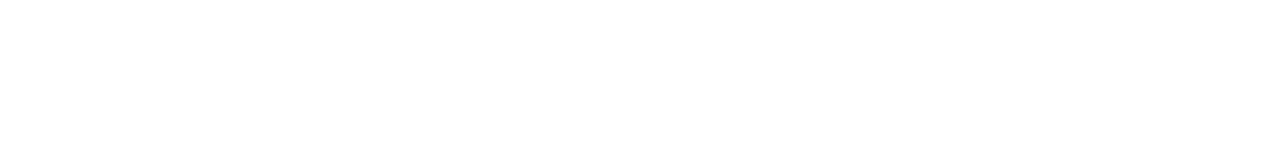
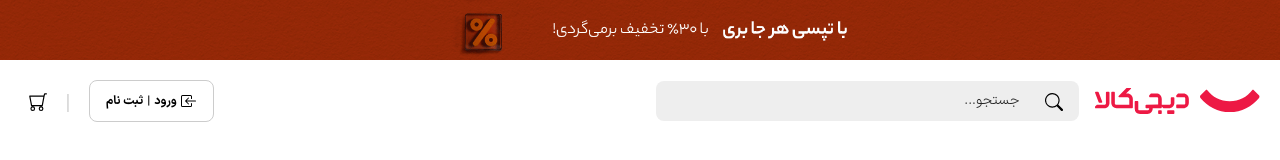
Before and after one commit to alishahi7645/digikala, a website: page src/pages/index.html in a window 1280 px wide. Drawn offline with Linux system fonts and the light colour scheme.

Commit message:
پایان طراحی هدر دیجیکالا

```diff
--- a/src/pages/index.html
+++ b/src/pages/index.html
@@ -1,4 +1,4 @@
-<html lang="en">
+<html lang="en" dir="rtl" class="">
   <head>
     <meta charset="UTF-8" />
     <meta name="viewport" content="width=device-width, initial-scale=1.0" />
@@ -6,6 +6,66 @@
     <title>Document</title>
   </head>
   <body>
+    <!-- top header -->
+    <div class="w-full h-[60px]">
+      <img
+        src="../res/header/headergif.gif"
+        class="w-full h-full object-cover"
+        alt=""
+      />
+    </div>
+    <!-- end top header -->
 
+    <!-- header -->
+    <div class="w-full pt-5 pb-2">
+      <div class="w-full px-5 bg-white flex items-center">
+        <div class="w-1/2 flex">
+          <img
+            src="../res/icon header/full-horizontal.svg"
+            class="object-contain"
+            width="165"
+            height="35"
+            alt=""
+          />
+          <div
+            class="bg-gray_light rounded-lg mx-4 font-iran_Light py-1.5 px-4 flex-grow flex relative"
+          >
+            <svg
+              xmlns="http://www.w3.org/2000/svg"
+              width="18"
+              height="18"
+              fill="currentColor"
+              class="bi bi-search absolute top-[12px] right-4"
+              viewBox="0 0 16 16"
+            >
+              <path
+                d="M11.742 10.344a6.5 6.5 0 1 0-1.397 1.398h-.001q.044.06.098.115l3.85 3.85a1 1 0 0 0 1.415-1.414l-3.85-3.85a1 1 0 0 0-.115-.1zM12 6.5a5.5 5.5 0 1 1-11 0 5.5 5.5 0 0 1 11 0"
+              />
+            </svg>
+            <input
+              type="text"
+              placeholder="جستجو..."
+              class="w-full placeholder:text-bg_dark1 text-sm outline-none bg-transparent py-1 px-11"
+            />
+          </div>
+        </div>
+        <div class="w-1/2 flex justify-end items-center px-2">
+          <div class="border border-gray flex justify-center items-center py-3 px-4 rounded-lg font-iran_Bold text-xs gap-1 cursor-pointer">
+            <svg xmlns="http://www.w3.org/2000/svg" width="16" height="16" fill="currentColor" class="bi bi-box-arrow-in-left" viewBox="0 0 16 16">
+              <path fill-rule="evenodd" d="M10 3.5a.5.5 0 0 0-.5-.5h-8a.5.5 0 0 0-.5.5v9a.5.5 0 0 0 .5.5h8a.5.5 0 0 0 .5-.5v-2a.5.5 0 0 1 1 0v2A1.5 1.5 0 0 1 9.5 14h-8A1.5 1.5 0 0 1 0 12.5v-9A1.5 1.5 0 0 1 1.5 2h8A1.5 1.5 0 0 1 11 3.5v2a.5.5 0 0 1-1 0z"/>
+              <path fill-rule="evenodd" d="M4.146 8.354a.5.5 0 0 1 0-.708l3-3a.5.5 0 1 1 .708.708L5.707 7.5H14.5a.5.5 0 0 1 0 1H5.707l2.147 2.146a.5.5 0 0 1-.708.708z"/>
+            </svg>
+            <span>ورود</span>
+            <span>|</span>
+            <span>ثبت نام</span>
+          </div>
+          <span class="text-gray mx-4 text-lg ">|</span>
+          <svg style="transform: scaleX(-1);" xmlns="http://www.w3.org/2000/svg" width="19" height="19" fill="currentColor" class="bi bi-cart cursor-pointer" viewBox="0 0 16 16">
+            <path d="M0 1.5A.5.5 0 0 1 .5 1H2a.5.5 0 0 1 .485.379L2.89 3H14.5a.5.5 0 0 1 .491.592l-1.5 8A.5.5 0 0 1 13 12H4a.5.5 0 0 1-.491-.408L2.01 3.607 1.61 2H.5a.5.5 0 0 1-.5-.5M3.102 4l1.313 7h8.17l1.313-7zM5 12a2 2 0 1 0 0 4 2 2 0 0 0 0-4m7 0a2 2 0 1 0 0 4 2 2 0 0 0 0-4m-7 1a1 1 0 1 1 0 2 1 1 0 0 1 0-2m7 0a1 1 0 1 1 0 2 1 1 0 0 1 0-2"/>
+          </svg>
+        </div>
+      </div>
+    </div>
+    <!-- end header -->
   </body>
 </html>
--- a/tailwind.config.js
+++ b/tailwind.config.js
@@ -19,6 +19,7 @@ module.exports = {
       colors:{
         main_digikala: '#ef4056',
         gray: '#ccc',
+        gray_light: '#eee',
         text_dark:'#fff',
         bg_dark1:'#242424',
         bg_dark2:'#000'
```
Also changed, not shown: src/output.css, src/res/icon header/full-horizontal.svg (added).
